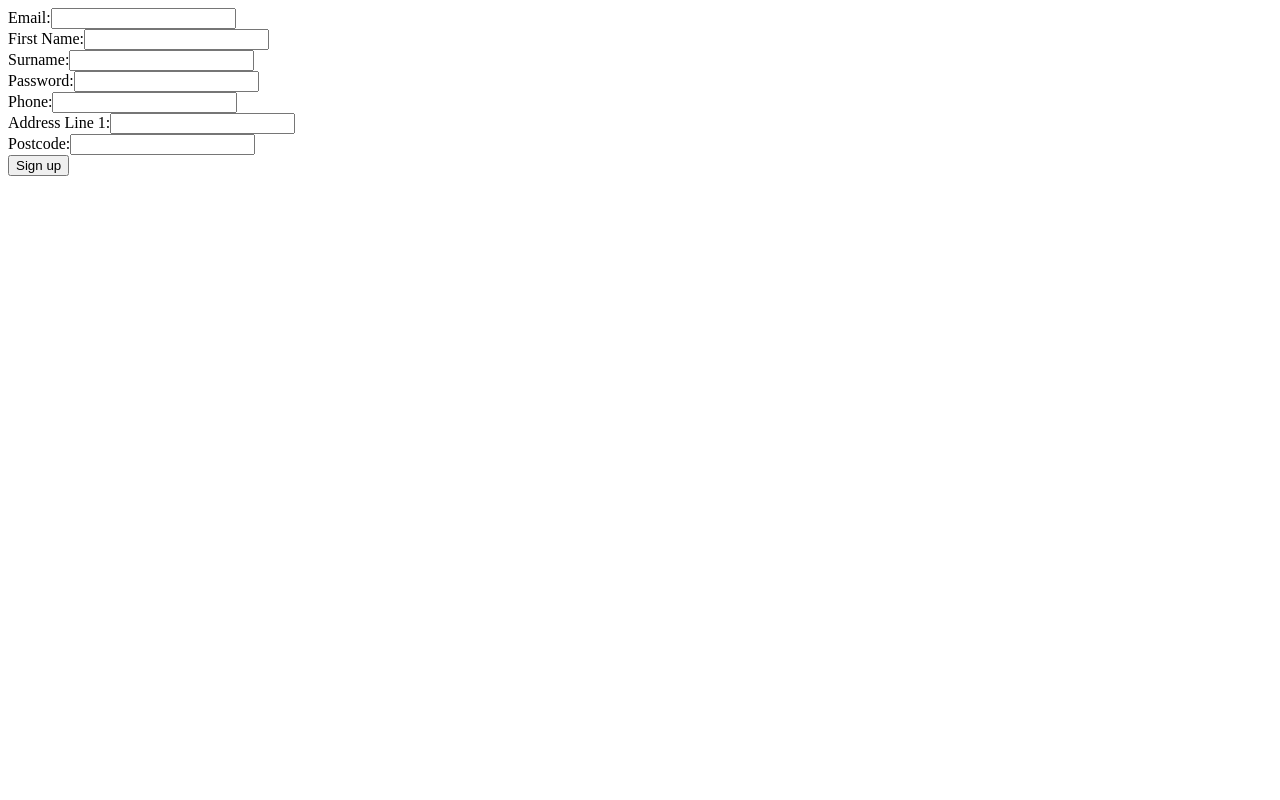
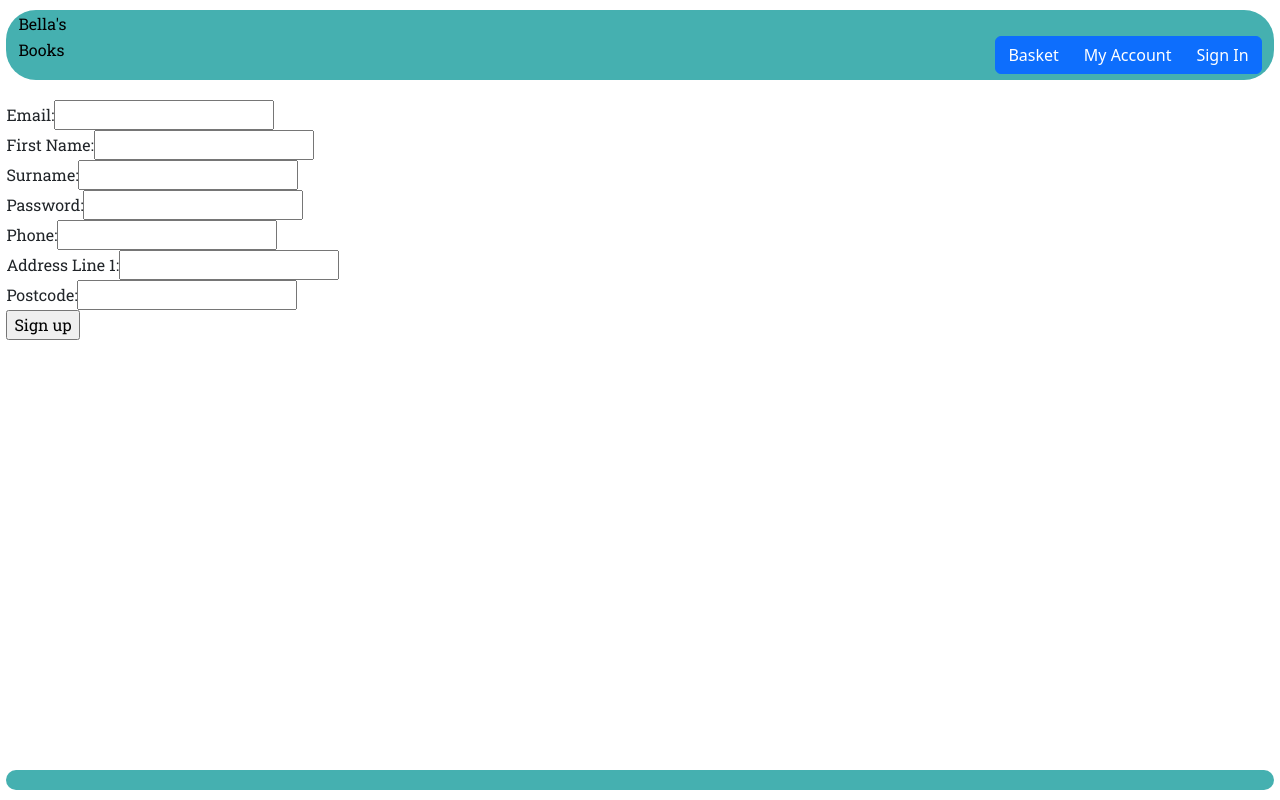
Before and after one commit to HenryW-C/bookshop, a PHP site: page /signup.php in a window 1280 px wide. Run offline with PHP 8.4, Linux system fonts and the light colour scheme.

Commit message:
Physics P3

```diff
--- a/signup.php
+++ b/signup.php
@@ -2,11 +2,34 @@
 <html>
 <head>
 
-    <title>Signup Page</title>
+    <title>Template</title>
+    <!-- links to stylesheets and google fonts -->
+    <meta name="viewport" content="width=device-width, initial-scale=1">
+    <link href="https://cdn.jsdelivr.net/npm/bootstrap@5.2.3/dist/css/bootstrap.min.css" rel="stylesheet">
+    <link rel="stylesheet" type="text/css" href="stylesheet.css">
+    <link rel="stylesheet" href="https://fonts.googleapis.com/css?family=Roboto Slab">
 
 </head>
 <body>
 
+    <!-- top navbar -->
+    <div class="navbar_top">
+        <div class="container-fluid">
+            <a class="logo" class="button" href="/bookshop/homepage.php">Bella's<br>Books </a>
+                <span>
+                <div class="float-end">
+                    <div  class="btn-group" role="group" aria-label="Basic example">
+                        <a type="button" class="btn btn-primary">Basket</a>
+                        <a type="button" class="btn btn-primary">My Account</a>
+                        <a type="button" href="/bookshop/login.php" class="btn btn-primary">Sign In</a>
+                    </div>
+                </div>
+                </span>
+        </div>
+    </div>
+
+    <!-- body of website -->
+    <div class="main">
         <form action="signupprocess.php" method = "post">
             Email:<input type="email" name="email"><br>
             First Name:<input type="text" name="forename"><br>
@@ -17,6 +40,12 @@
             Postcode:<input type="text" name="postcode"><br>
             <input type="submit" value="Sign up">
         </form>
+    </div>
+
+    <!-- bottom navbar -->
+    <div class="navbar_bottom">
+        <a> </a>
+    </div>
 
 </body>
 </html>
```
Lines whose indentation alone changed are shown as unchanged.
